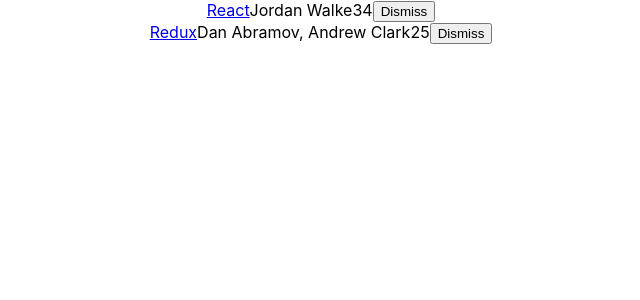
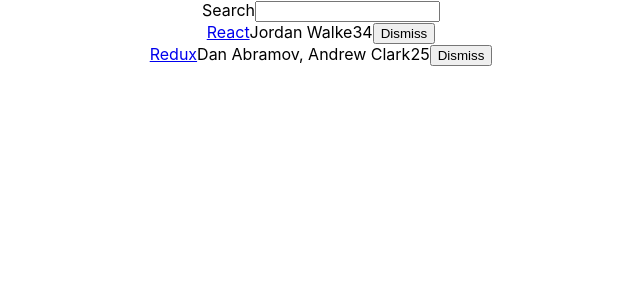
Before and after one commit to caopengau/hackernews, a React (Create React App) app: page / in a window 1280 px wide. Shown: the top 300 px of the page, without its empty margins (319-959 px from the left). Built offline with nearby package versions, Linux system fonts and the light colour scheme.

Commit message:
class search, table, button

```diff
--- a/src/App.js
+++ b/src/App.js
@@ -18,51 +18,115 @@
   },
   ];
 
+function isSearched(searchTerm) {
+  return function(item) {
+     return item.title.toLowerCase().includes(searchTerm.toLowerCase());
+  }
+}
+
 class App extends Component {
 
   constructor(props){
     super(props);
     this.state = {
+      searchTerm: '',
       list: list,
     }
 
     this.onDismiss = this.onDismiss.bind(this);
+    this.onSearchChange = this.onSearchChange.bind(this);
+  }
 
+  onSearchChange(event) {
+    this.setState({ searchTerm: event.target.value });
+    console.log(this.state.searchTerm)
   }
 
   onDismiss(id) {
     const isNotId = item => item.objectID !== id; const updatedList = this.state.list.filter(isNotId); this.setState({ list: updatedList })
   }
 
+
+
   render() {
-    const helloWorld = 'Welcome to the Road to learn React';
-    const user = {
-      firstName: "Peng1",
-      lastName: "Cao"
-    }
+
+    const { searchTerm, list } = this.state;
 
     return (
       <div className="App">
-        {
-          this.state.list.map(item=> {
+        <Search
+          value={searchTerm}
+          onChange={this.onSearchChange}>
+          Search
+        </Search>
+        <Table
+          list={list}
+          pattern={searchTerm}
+          onDismiss={this.onDismiss}
+        >
+
+        </Table>
+      </div>
+    );
+  }
+}
+
+class Search extends Component{
+  render(){
+    const {value, onChange, children} = this.props;
     return (
+      <form>
+        {children}
+        <input
+          type="text"
+          value={value}
+          onChange={onChange}
+        />
+      </form>
+    )
+  }
+}
+
+class Table extends Component{
+  render(){
+    const {list, pattern, onDismiss} = this.props;
+    return(
       <div>
+        {list.filter(isSearched(pattern)).map(item=>
+         <div key={item.objectID}>
           <span><a href={item.url}>{item.title}</a></span>
           <span>{item.author}</span>
           <span>{item.num_comments}</span>
           <span>{item.points}</span>
           <span>
+            <Button
+              onClick={()=>onDismiss(item.objectID)}
+            >
+              Dismiss
+            </Button>
+          </span>
+         </div>
+          )}
+      </div>
+    )
+  }
+}
+
+class Button extends Component{
+  render(){
+    const{
+      onClick,
+      className="",
+      children,
+    } = this.props;
+
+    return(
       <button
-                  onClick={() => this.onDismiss(item.objectID)}
-                  type="button">
-                  Dismiss
-                  </button>
-                </span>
-              </div> );
-          })
-        }
-      </div>
-    );
+        onClick={onClick}
+        className={className}
+        type="button"
+      >{children}</button>
+    )
   }
 }
 export default App;
```
Also changed, not shown: 1 other file (tests, documents, lock files or other folders). Lines whose indentation alone changed are shown as unchanged.
